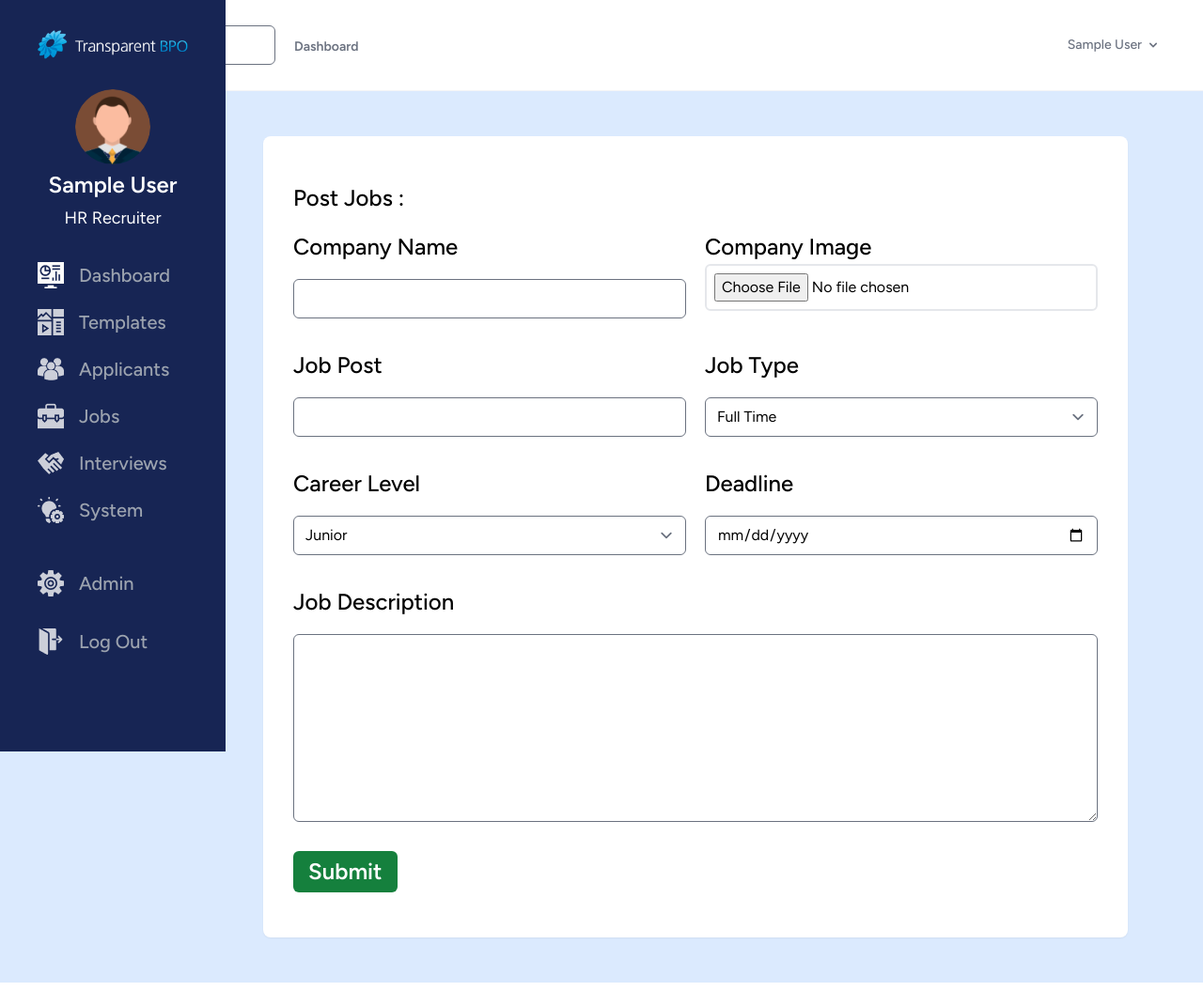
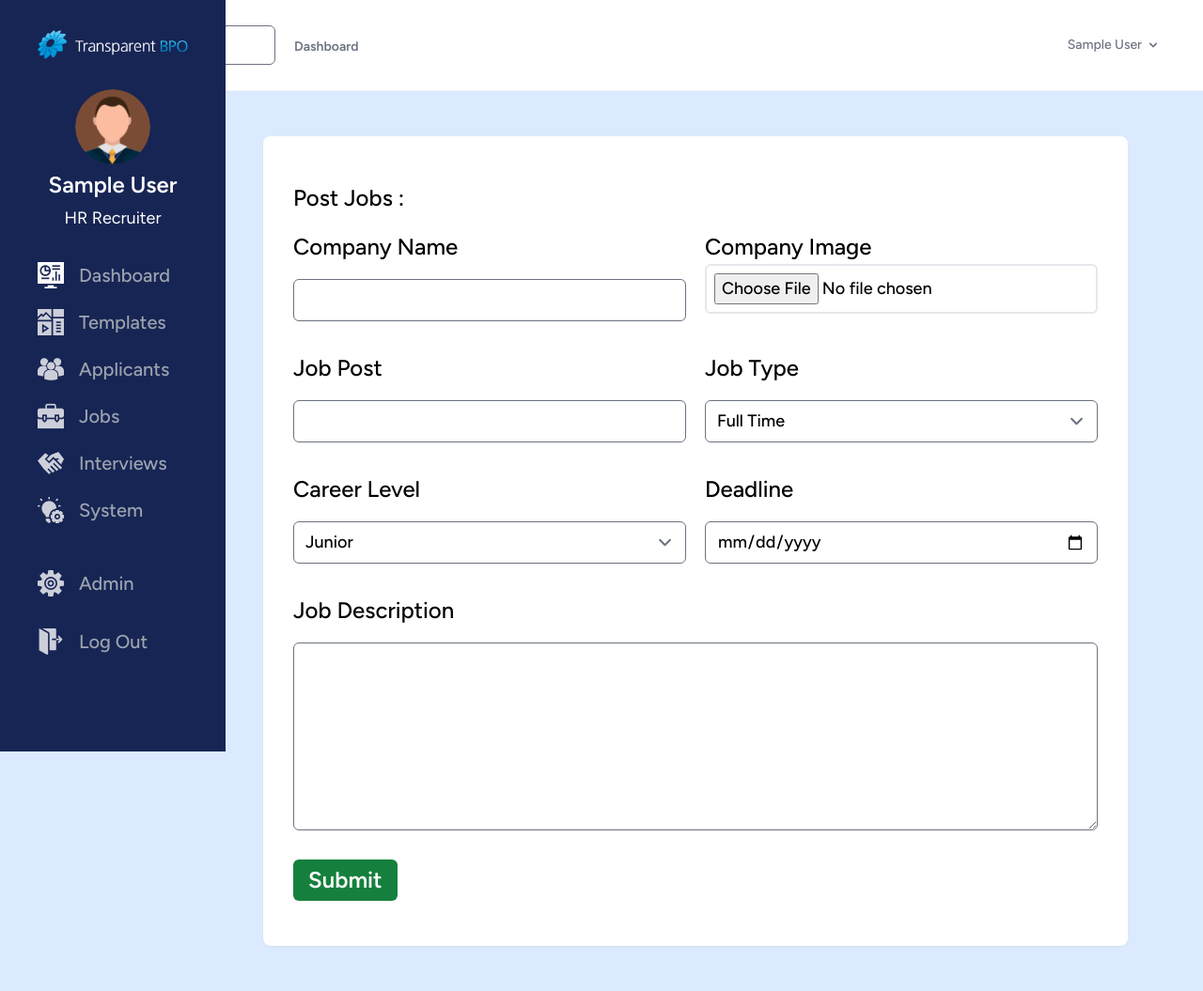
Before and after one commit to uttampun44/transparent-bpo, a Laravel app: page /jobs/create in a window 1280 px wide. Shown: the whole page at 94% size. Run offline with Laravel 10, Linux system fonts and the light colour scheme; the visitor is signed in with stand-in values (Sample User, id 1); style sheets or scripts are compiled from the project's sources; some libraries are stand-ins or nearby versions.

Commit message:
job create done

```diff
--- a/app/Http/Controllers/jobs/JobsController.php
+++ b/app/Http/Controllers/jobs/JobsController.php
@@ -14,7 +14,8 @@ class JobsController extends Controller
 {
     public function index():View
     {
-        return view('jobs.jobs');
+        $jobs = Job::all();
+        return view('jobs.jobs', ['jobs' => $jobs]);
     }
 
     public function show():View
@@ -40,8 +41,9 @@ class JobsController extends Controller
 
           if($request->hasFile('companyimage')){
 
-              $filename = time() . '.' . $request->file('companyimage')->getClientOriginalExtension();
-              $request->file('companyimage')->storeAs('public/uploads', $filename);
+            $filename = time() . '.' . $request->file('companyimage')->getClientOriginalExtension();
+            $request->file('companyimage')->storeAs('public/uploads', $filename);
+
           }
 
         $jobs = new Job;
@@ -58,11 +60,10 @@ class JobsController extends Controller
 
         return redirect()->route('create.jobs')->with('success', 'Job Created Successfully');
 
-        //  return redirect()->route()->compact('validation');
     }
 
     public function edit(Request $request)
     {
-      return view('jobs.edit');
+        return view('jobs.edit');
     }
 }
--- a/resources/views/jobs/create.blade.php
+++ b/resources/views/jobs/create.blade.php
@@ -14,7 +14,7 @@
 
                             <div class="company-name">
                                 <label class="text-black text-2xl font-medium leading-normal" for="companyname">Company Name</label><br>
-                                <input type="text" name="companyname" class="py-2 rounded-md w-[100%] mt-4" />
+                                <input type="text" name="companyname" class="py-2 rounded-md w-[100%] mt-4 text-lg font-medium leading-normal font-sans" />
 
                                 <div class="error my-2">
                                     @error('companyname')
@@ -24,7 +24,7 @@
                             </div>
                             <div class="company-image">
                                  <label class="text-black text-2xl font-medium leading-normal">Company Image</label><br>
-                                 <input type="file" name="companyimage" accept="image/jpeg, image/png, image/webp, image/jpg" class="w-[100%] border-2 py-2 px-2 rounded-md"/>
+                                 <input type="file" name="companyimage" accept="image/jpeg, image/png, image/webp, image/jpg" class="w-[100%] border-2 py-2 px-2 rounded-md text-lg font-medium leading-normal font-sans"/>
 
                                  <div class="error my-2">
                                     @error('companyimage')
@@ -35,7 +35,7 @@
 
                            <div class="job-post-cols">
                             <label for="jobpost" class="text-black text-2xl font-medium leading-normal">Job Post</label><br>
-                            <input type="text" name="jobpost" class="rounded-md w-[100%] mt-4" />
+                            <input type="text" name="jobpost" class="rounded-md w-[100%] mt-4 text-lg font-medium leading-normal font-sans" />
 
                             <div class="error my-2">
                                 @error('jobpost')
@@ -46,7 +46,7 @@
 
                            <div class="job-type">
                               <label class="text-black text-2xl font-medium leading-normal font-sans" for="jobtype">Job Type</label><br>
-                              <select name="jobtype" class="w-[100%] rounded-md mt-4">
+                              <select name="jobtype" class="w-[100%] rounded-md mt-4 text-lg font-medium leading-normal font-sans">
                                  <option>Full Time</option>
                                  <option>Part Time</option>
                                  <option>Contract</option>
@@ -62,7 +62,7 @@
 
                            <div class="career-level">
                                <label class="text-black text-2xl font-medium leading-normal font-sans" for="careerlevel">Career Level</label><br>
-                               <select name="careerlevel" class="w-[100%] rounded-md mt-4">
+                               <select name="careerlevel" class="w-[100%] rounded-md mt-4 text-lg font-medium leading-normal font-sans">
                                    <option>Junior</option>
                                    <option>Associate</option>
                                    <option>Senior</option>
@@ -77,7 +77,7 @@
 
                            <div class="deadline">
                               <label class="text-black text-2xl font-medium leading-normal font-sans" for="deadline">Deadline</label><br>
-                              <input type="date" name="deadline" class="w-[100%] rounded-md mt-4" />
+                              <input type="date" name="deadline" class="w-[100%] rounded-md mt-4 text-lg font-medium leading-normal font-sans" />
                            </div>
                            <div class="job-description col-span-2 ">
                               <label class="text-black text-2xl font-medium leading-normal font-sans" for="jobdescription">Job Description</label><br>
```
Also changed, not shown: public/css/index.css (+9 -0 lines), resources/views/dashboard.blade.php (+4 -4 lines), resources/views/home/home.blade.php (+15 -0 lines), resources/views/jobs/jobs.blade.php (+11 -7 lines).
